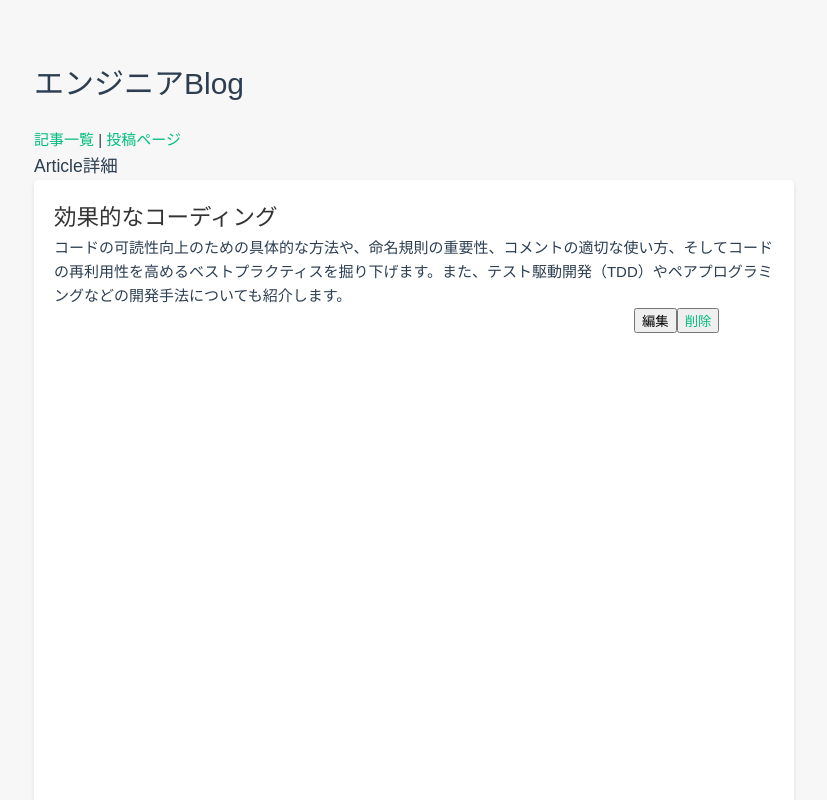
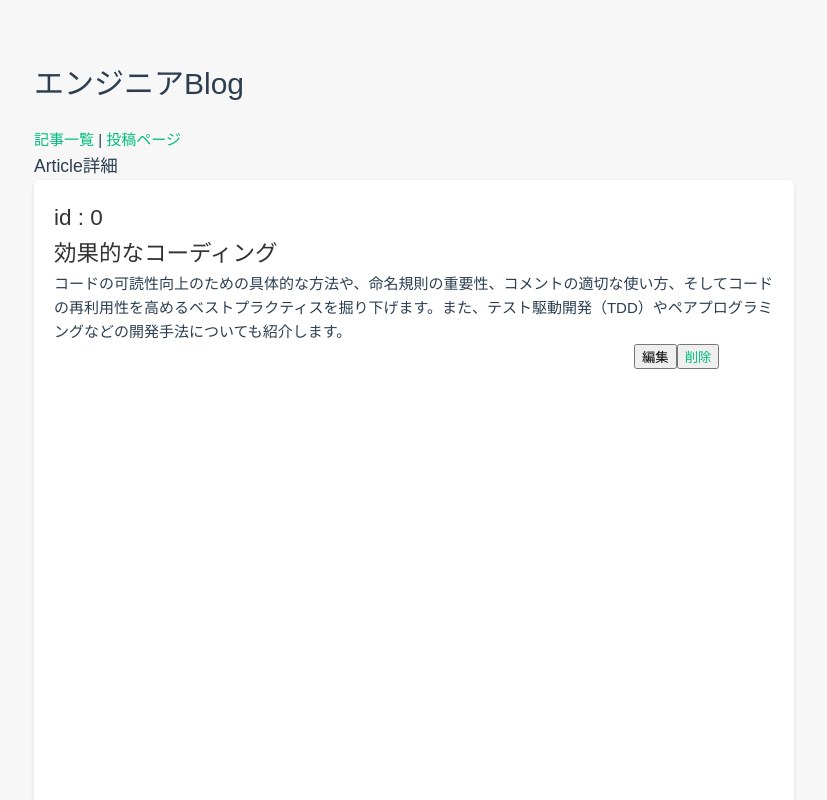
Before and after one commit to keisuke-suzuki-21/BlogApp, a Vue app: page /articles/0 in a window 1280 px wide. Shown: the top 800 px of the page, without its empty margins (218-1045 px from the left). Built offline with nearby package versions, Linux system fonts and the light colour scheme.

Commit message:
削除機能の修正

```diff
--- a/src/article.vue
+++ b/src/article.vue
@@ -30,7 +30,7 @@ const filerDate = computed(() => {
         <h2>{{ article.title }}</h2>
         <p>{{ article.content }}</p>
         <button @click="article.nice++">👍 {{ article.nice }}</button><br>
-        <RouterLink :to="`/articles/${article.id}`">詳細へ</RouterLink>
+        <RouterLink :to="`/articles/${index}`">詳細へ</RouterLink>
     </div>
 
 
--- a/src/views/ArticleView.vue
+++ b/src/views/ArticleView.vue
@@ -27,10 +27,12 @@ function articleDelete(index){
     <h3>Article詳細</h3>
     <div class="articleDetail">
         <div v-if="filterArticle.flg===false">
+            <h2>id : {{ filterArticle.id }}</h2>
             <h2>{{ filterArticle.title }}</h2>
             <p>{{ filterArticle.content }}</p>
             <button class="edit" @click="filterArticle.flg = !filterArticle.flg">編集</button>
-            <button><RouterLink @click.native="articleDelete(route.params.id)" to="/">削除</RouterLink></button>
+            <!-- <button><RouterLink @click.native="articleDelete(route.params.id)" to="/">削除</RouterLink></button> -->
+            <button><RouterLink @click.native="articleDelete(filterArticle.id)" to="/">削除</RouterLink></button>
         </div>
         <div v-else>
             <input v-model="filterArticle.title">
```
